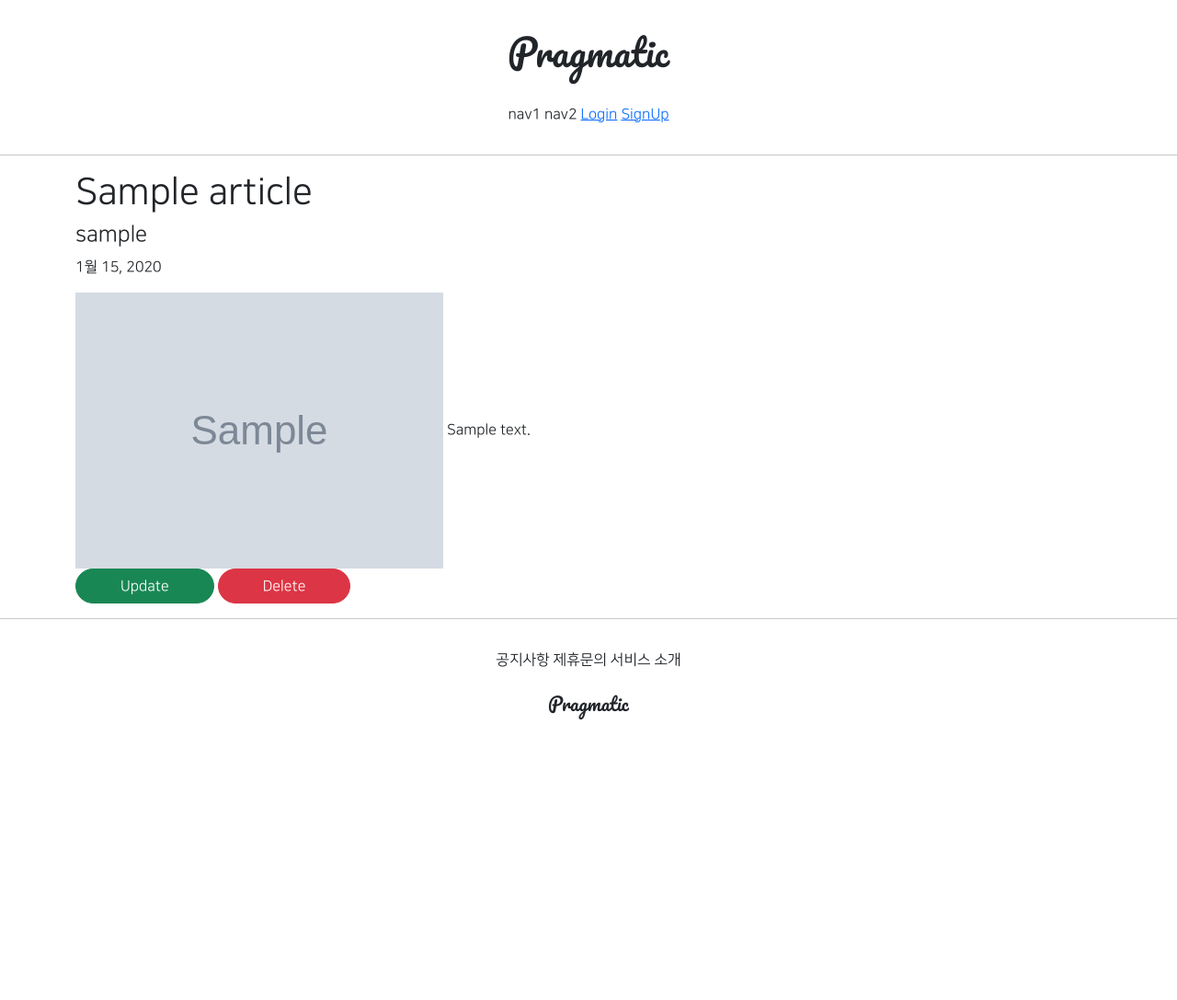
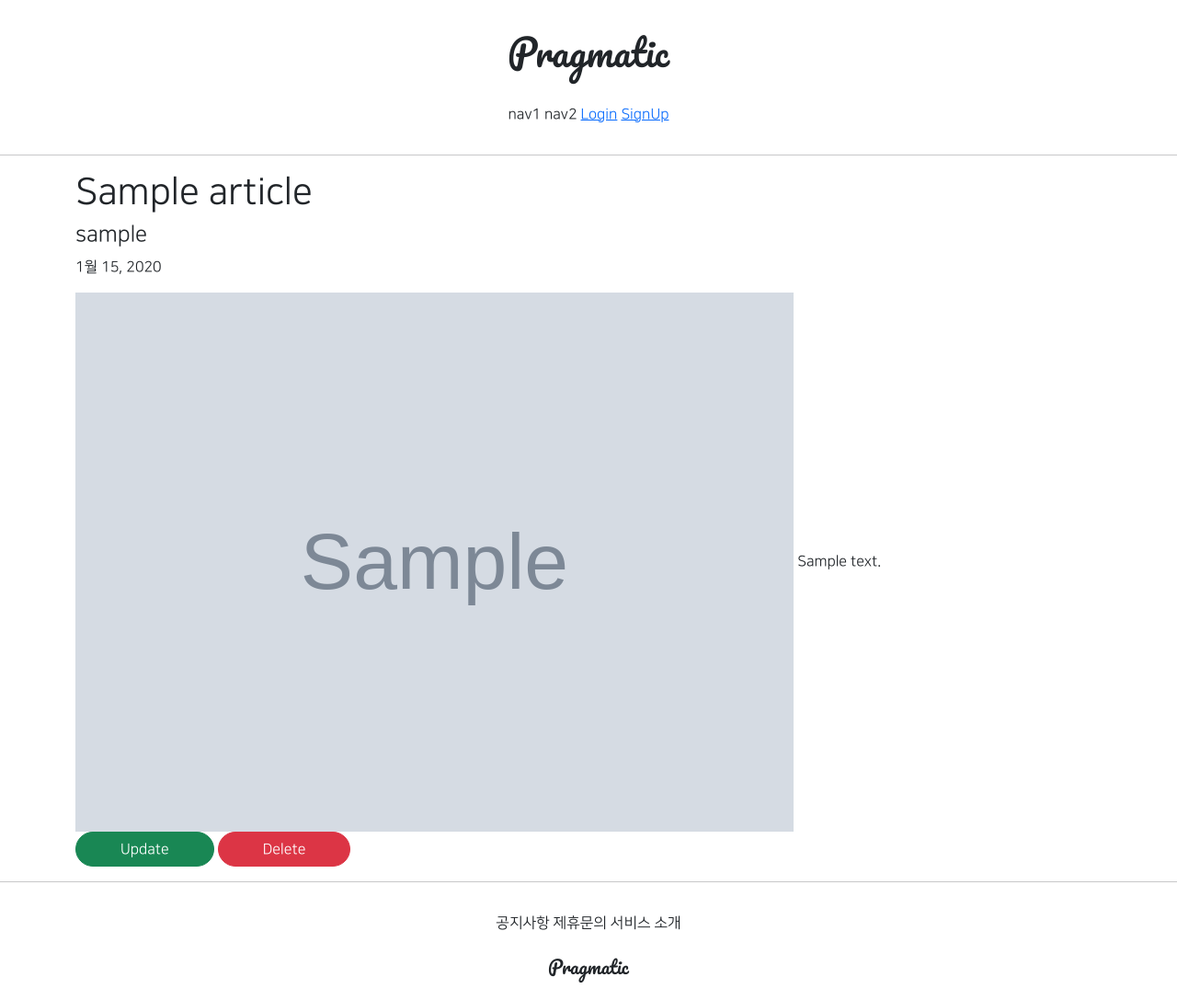
Before and after one commit to oocheol/GIS_2_1, a Django app: template articleapp/templates/articleapp/detail.html in a window 1280 px wide. Shown: the whole page at 92% size. Before the commit the page ends 782 px from the top, so only its background shows below. Run offline with Django 3.2, Linux system fonts and the light colour scheme; the template is opened without the code that fills it: values that come from a table or form of the project are taken from there, others are empty; tables that the repository leaves empty hold one stand-in row (values such as "Sample post"); grey boxes marked "Sample" are stand-in pictures; parts of the project's set-up code (start-up, migrations or seed data) failed here and were passed over; some libraries are stand-ins or nearby versions.

Commit message:
08/04 5st

```diff
--- a/articleapp/templates/articleapp/detail.html
+++ b/articleapp/templates/articleapp/detail.html
@@ -13,7 +13,7 @@
         </div>
         <div>
             {#      게시글 내용, 게시글 대표 이미지      #}
-            <img src="{{ target_article.image.url }}" alt="">
+            <img style="width: 70%" src="{{ target_article.image.url }}" alt="">
             {{ target_article.content }}
             <div>
                 <a href="{% url 'articleapp:update' pk=target_article.pk %}"
```
